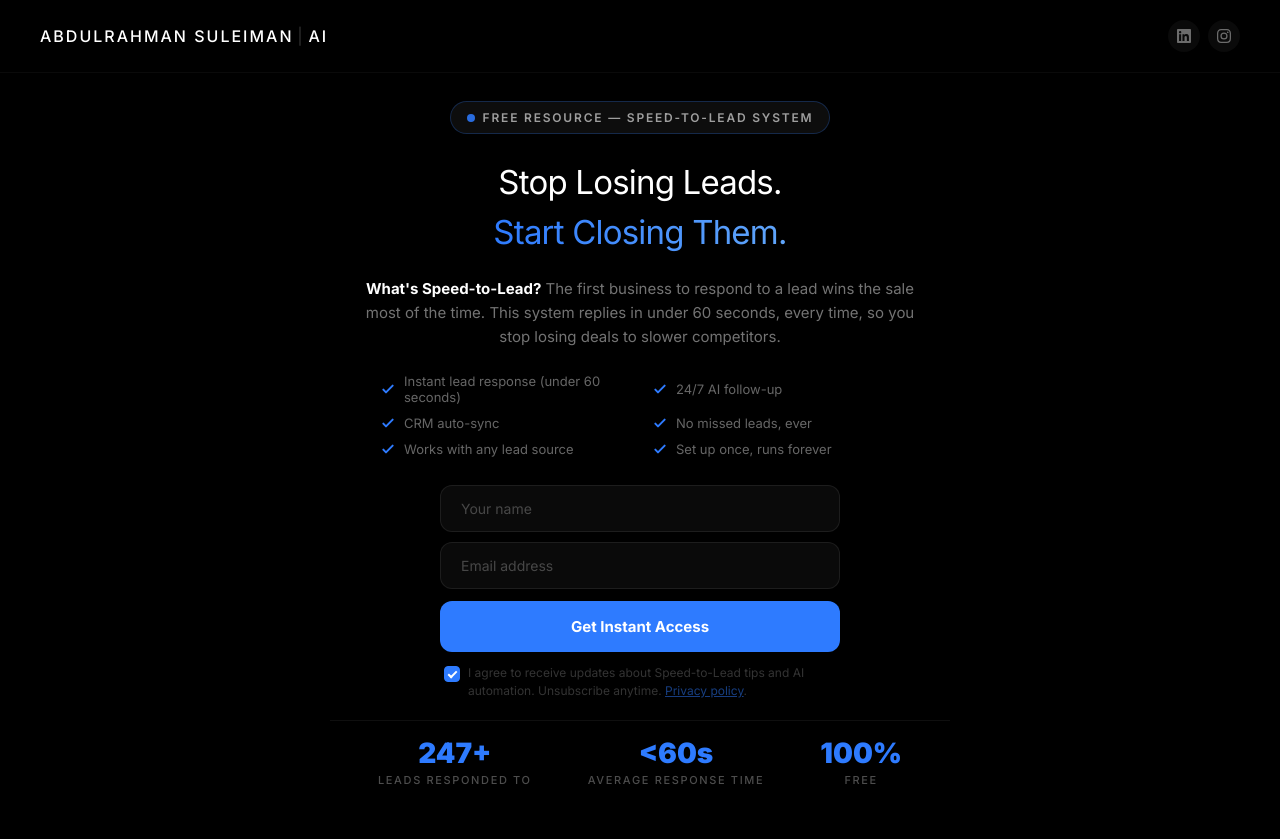
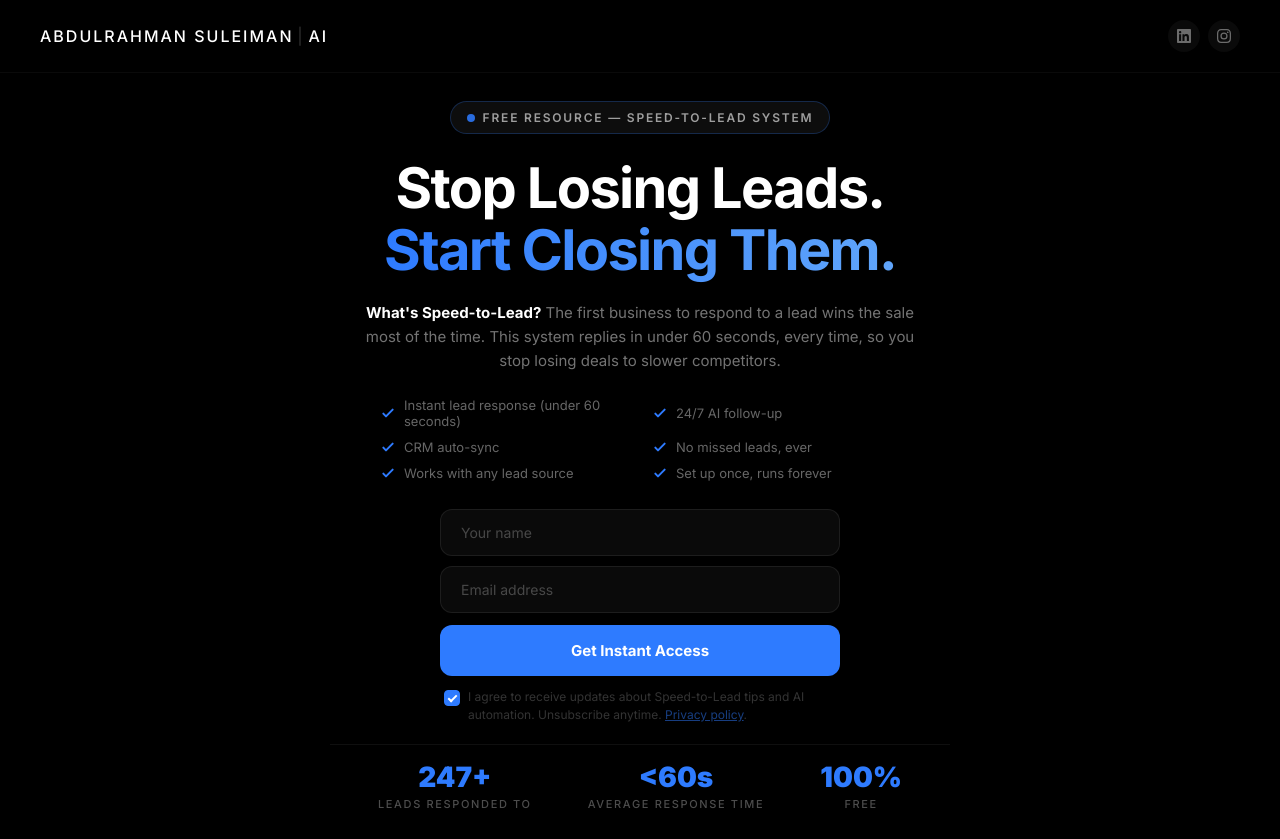
Before and after one commit to Abdulrahmansuleiman/speed-to-lead, a Next.js app: page / in a window 1280 px wide. Before the commit the page ends 815 px from the top, so only its background shows below. Built offline with nearby package versions, Linux system fonts and the light colour scheme.

Commit message:
Steal exact headline styling from reference

```diff
--- a/src/app/globals.css
+++ b/src/app/globals.css
@@ -121,11 +121,15 @@ main {
 
 /* Heading */
 h1 {
-  font-weight: 400;
-  line-height: 1.5;
-  letter-spacing: -0.8px;
+  font-weight: 700;
+  line-height: 1.1;
+  letter-spacing: -0.03em;
   margin-bottom: 20px;
-  font-size: clamp(22px, 3.8vw, 33px);
+  font-size: clamp(1.5rem, 6.5vw, 3.5rem);
+  max-width: 896px;
+  margin-left: auto;
+  margin-right: auto;
+  overflow-wrap: break-word;
 }
 
 h1 .gradient {
```
